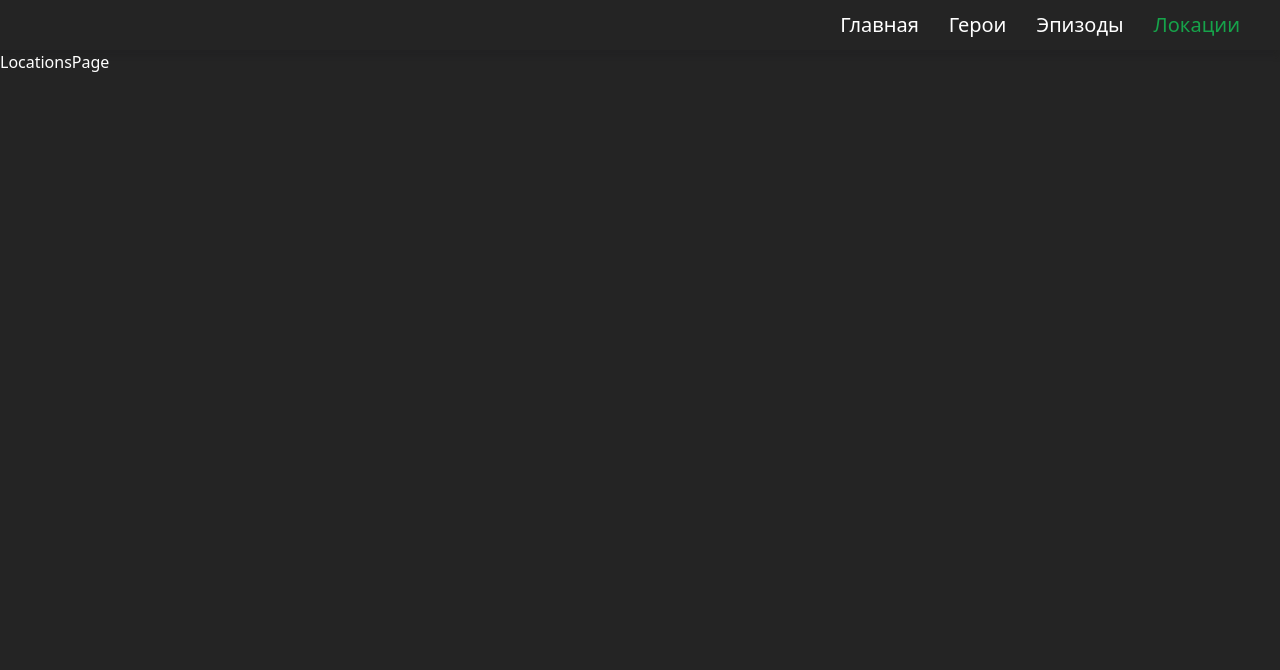
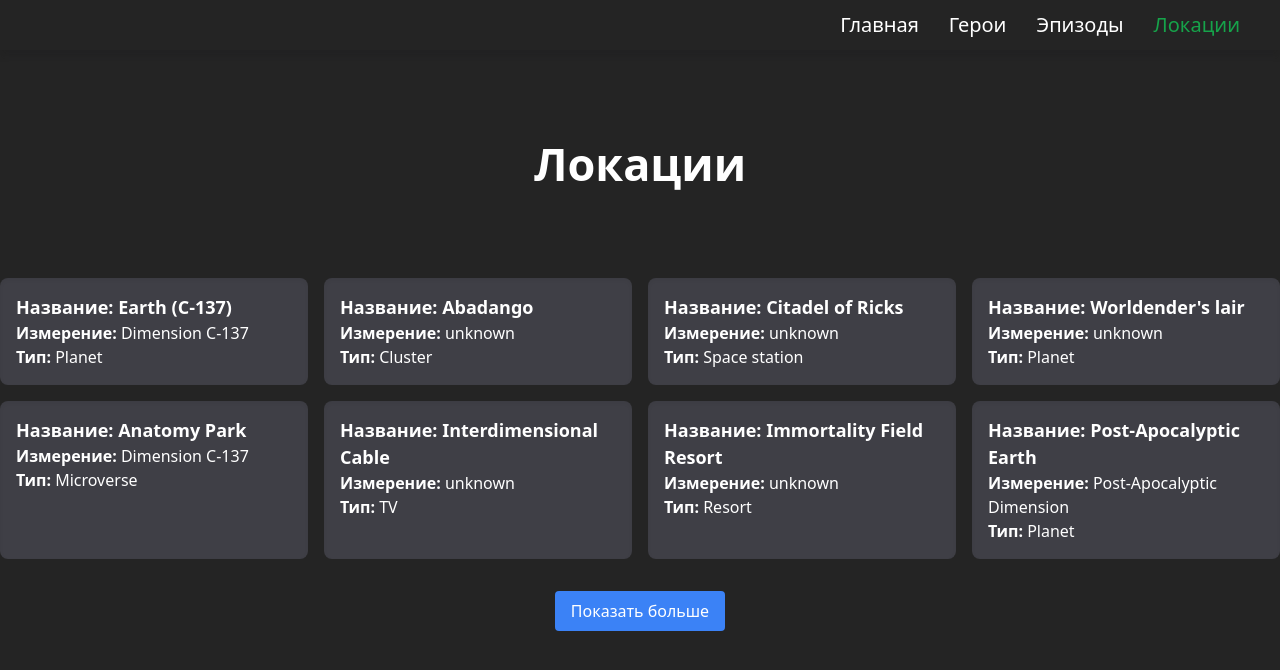
Before and after one commit to ildarmjs/rick-morty, a React (Vite) app: page /locations in a window 1280 px wide. Shown: the top 670 px of the page. Built offline with nearby package versions, Linux system fonts and the light colour scheme.

Commit message:
fix: заменяет div на компонент Locations

```diff
--- a/src/pages/LocationsPage.tsx
+++ b/src/pages/LocationsPage.tsx
@@ -1,7 +1,8 @@
 import { FC } from 'react'
+import Locations from '../components/locations/Locations'
 
 const LocationsPage: FC = () => {
-	return <div>LocationsPage</div>
+	return <Locations />
 }
 
 export default LocationsPage
```
